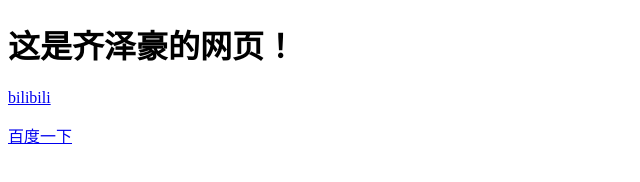
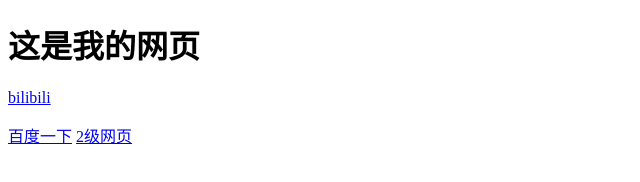
Before and after one commit to qizehao2011/qizehao2011.github.io, a plain HTML site: page index.html in a window 1280 px wide. Shown: the whole page, without its empty margins (0-640 px from the left). Drawn offline with Linux system fonts and the light colour scheme.

Commit message:
Add files via upload

```diff
--- a/index.html
+++ b/index.html
@@ -4,9 +4,10 @@
         <title>第一个网页</title>
     </head>
     <body>
-    <h1>这是齐泽豪的网页！</h1>
+    <h1>这是我的网页</h1>
     <a href ="http://bilibili.com" target="_blank">bilibili</a>
     <p>                            </p>
     <a href ="http://baidu.com" target="_blank">百度一下</a>
+    <a href ="https://qizehao2011.github.io/123" target="_blank">2级网页</a>
     </body>
     </html>
```
